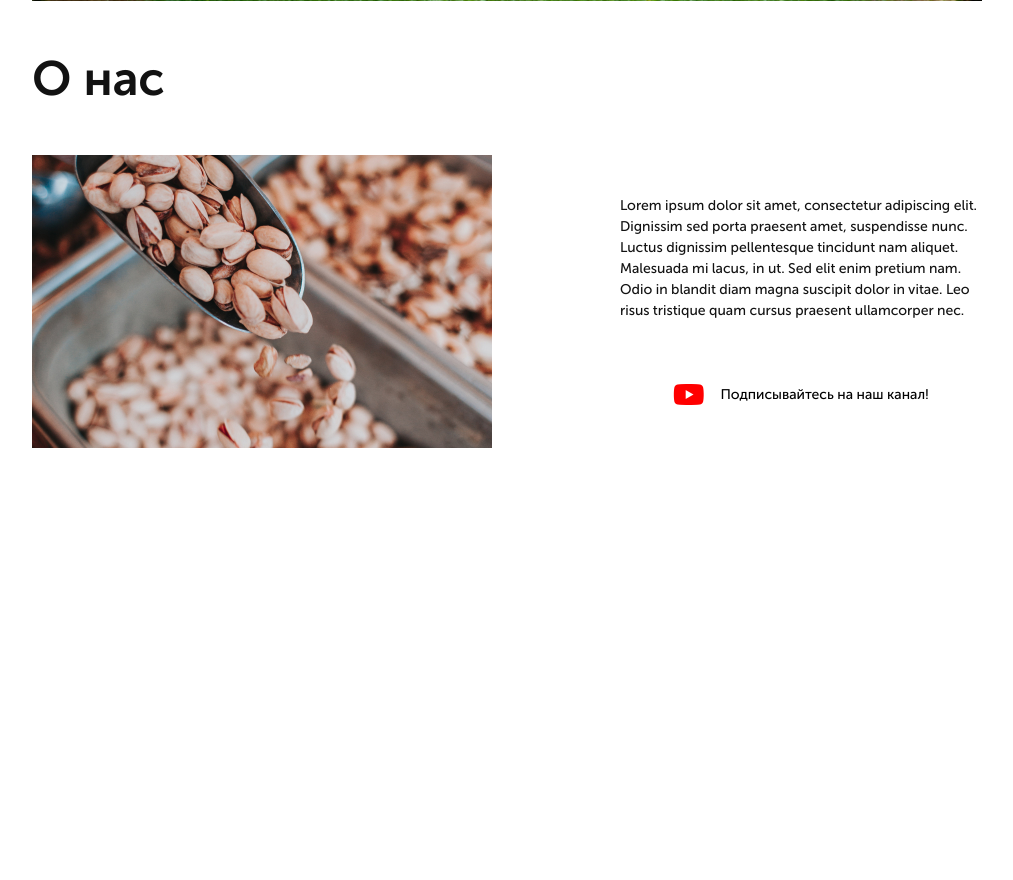
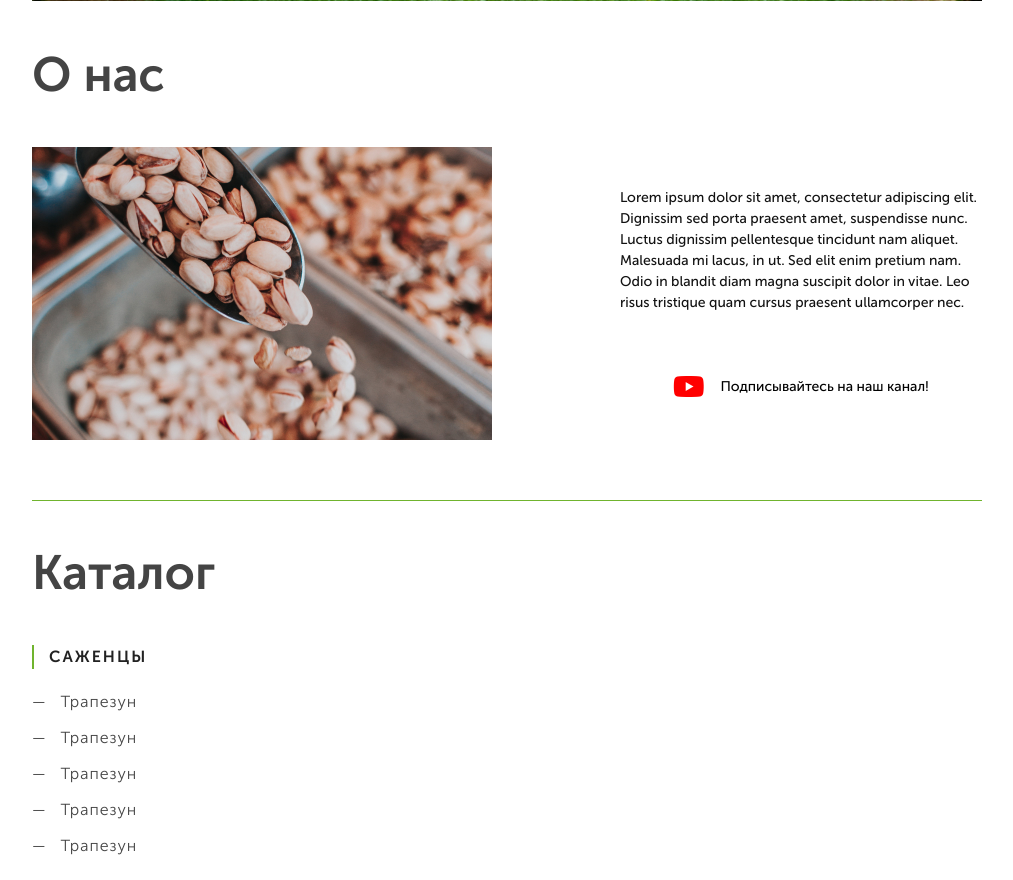
Before and after one commit to dubofweek/funduchok, a website: page src/index.html in a window 1280 px wide. Shown: the part 587-1467 px from the top of the page, without its empty margins (133-1146 px from the left). Before the commit the page ends 1040 px from the top, so only its background shows below. Drawn offline with Linux system fonts and the light colour scheme.

Commit message:
start catalog block

```diff
--- a/src/index.html
+++ b/src/index.html
@@ -39,7 +39,7 @@
 
     <section class="about">
         <div class="container">
-            <div class="title">О нас</div>
+            <div class="about__title title">О нас</div>
             <div class="about__wrapper">
                 <a href="youtube.com">
                     <img src="img/about-bg.jpg" alt="Питомник ФундучОК" class="about__img">
@@ -56,6 +56,26 @@
 
                 </div>
             </div>
+            <div class="divider"></div>
+        </div>
+    </section>
+
+    <section class="catalog">
+        <div class="container">
+            <div class="catalog__title title">Каталог</div>
+            <div class="catalog__wrapper">
+                <div class="widget">
+                    <h3 class="widget__title">Саженцы</h3>
+                    <ul class="widget__list">
+                      <li><a href="#">Трапезун</a></li>
+                      <li><a href="#">Трапезун</a></li>
+                      <li><a href="#">Трапезун</a></li>
+                      <li><a href="#">Трапезун</a></li>
+                      <li><a href="#">Трапезун</a></li>
+                    </ul>
+                  </div>
+                  <div class="slider"></div>
+            </div>
         </div>
     </section>
 
--- a/src/sass/base/_variables.scss
+++ b/src/sass/base/_variables.scss
@@ -1 +1,2 @@
-$main-color: #70B42E;;
+$main-color: #70B42E;
+$secondary-color: #444;
--- a/src/sass/blocks/_about.scss
+++ b/src/sass/blocks/_about.scss
@@ -1,5 +1,5 @@
 .about {
-    min-height: 450px;
+    min-height: 490px;
     &__wrapper {
         display: flex;
         justify-content: space-between;
--- /dev/null
+++ b/src/sass/blocks/_catalog.scss
@@ -0,0 +1,33 @@
+.widget {
+    background: white;
+    &__title {
+        text-transform: uppercase;
+        letter-spacing: 2px;
+        color: #222;
+        font-size: 16px;
+        padding-left: 15px;
+        margin-bottom: 15px;
+        border-left: 2px solid $main-color;
+    }
+    &__list {
+        padding: 0;
+        list-style: none;
+    }
+    &__list a:before {
+        content: "\2014";
+        margin-right: 14px;
+    }
+    &__list a {
+        text-decoration: none;
+        outline: none;
+        display: block;
+        padding: 6px 0;
+        letter-spacing: 1px;
+        font-weight: 300;
+        color: #444;
+        transition: .3s linear;
+    }
+    a:hover {
+        color: $main-color;
+    }
+  }
--- /dev/null
+++ b/src/sass/blocks/_divider.scss
@@ -0,0 +1,4 @@
+.divider {
+    margin-top: 60px;
+    border-bottom: 1px solid $main-color;
+}
--- a/src/sass/blocks/_header.scss
+++ b/src/sass/blocks/_header.scss
@@ -21,8 +21,13 @@
         &__item {
             padding-right: 40px;
             a {
+                color: $secondary-color;
+                transition: .3s linear;
                 text-decoration: none;
                 cursor: pointer;
+            }
+            a:hover {
+                color: $main-color;
             }
         }
         &__link {
--- a/src/sass/blocks/_titles.scss
+++ b/src/sass/blocks/_titles.scss
@@ -2,7 +2,7 @@
     font-style: normal;
     font-weight: bold;
     font-size: 48px;
-    line-height: 56px;
-    color: #121212;
+    line-height: 48px;
+    color: $secondary-color;
     padding: 48px 0;
 }
--- a/src/sass/style.scss
+++ b/src/sass/style.scss
@@ -11,3 +11,5 @@
 @import 'blocks/header';
 @import 'blocks/titles';
 @import 'blocks/about';
+@import 'blocks/divider';
+@import 'blocks/catalog';
```
Also changed, not shown: src/css/style.min.css.
